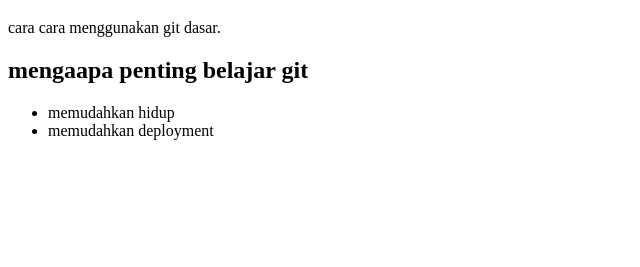
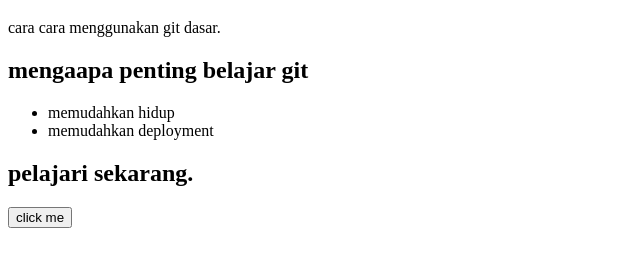
Before and after one commit to Albar72/belajar-git, a plain HTML site: page index.html in a window 1280 px wide. Shown: the part 61-328 px from the top of the page, without its empty margins (0-640 px from the left). Drawn offline with Linux system fonts and the light colour scheme.

Commit message:
menambahkan section baru

```diff
--- a/index.html
+++ b/index.html
@@ -18,5 +18,10 @@
             <li>memudahkan deployment</li>
         </ul>
     </section>
+
+    <section>
+        <h2>pelajari sekarang.</h2>
+        <button>click me</button>
+    </section>
 </body>
 </html>
--- a/script.js
+++ b/script.js
@@ -1 +1 @@
-console.log
+console.log(conected)
--- a/style.css
+++ b/style.css
@@ -2,4 +2,5 @@
     margin: 0;
     padding: 0;
     box-sizing: border-box;
+    border-bottom: 100px;
 }
```
